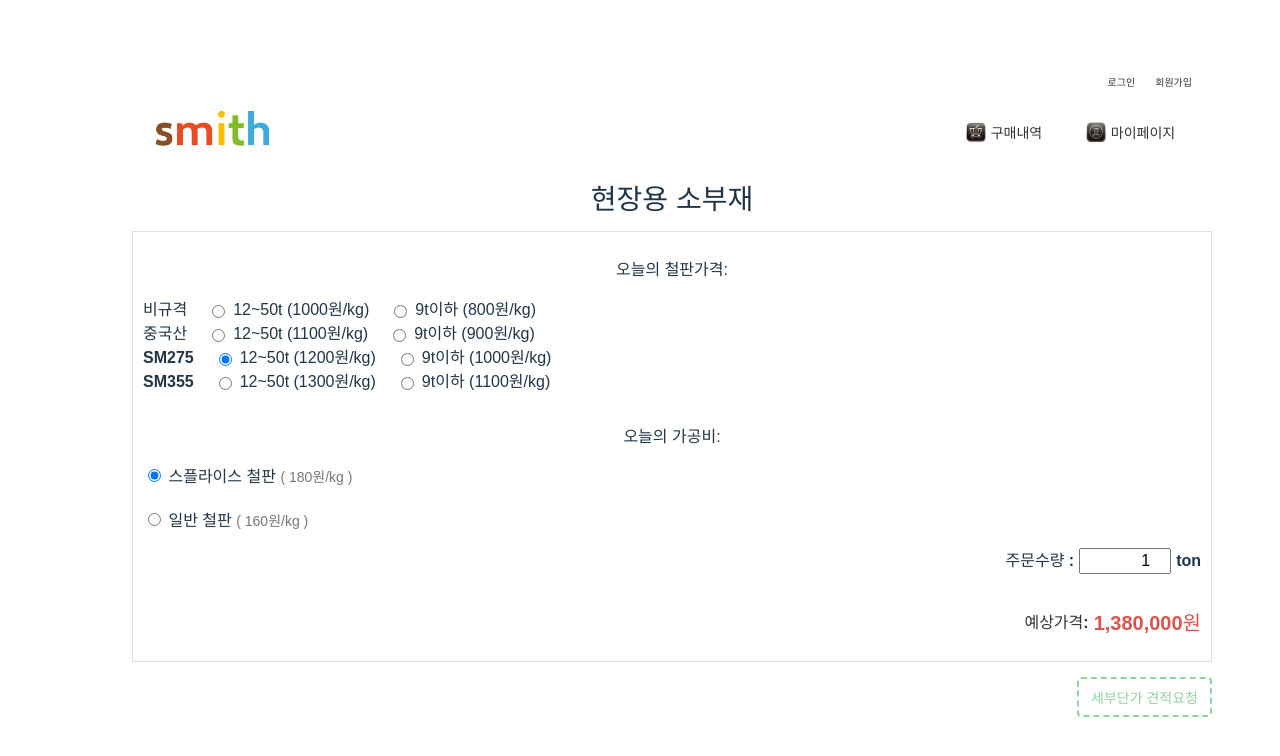
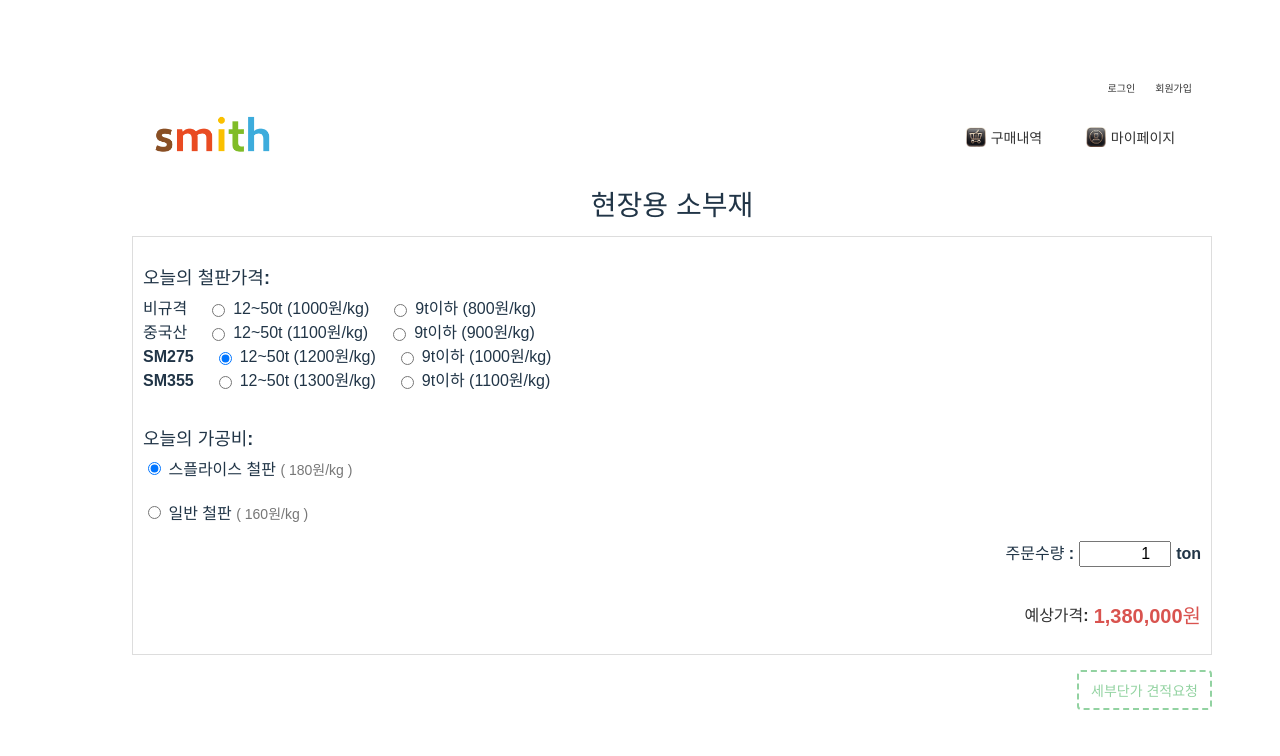
Before and after one commit to Agrain7/Smith-Frontend, a Vue app: page /product/1 in a window 1280 px wide. Shown: the top 756 px of the page. Built offline with nearby package versions, Linux system fonts and the light colour scheme; no server answers.

Commit message:
마이페이지 업데이트5

```diff
--- a/src/components/ProductDetail.vue
+++ b/src/components/ProductDetail.vue
@@ -296,6 +296,12 @@ export default {
   margin-top: 1px;
   text-align: right;
 }
+.price-title {
+  text-align: left;
+  font-weight: bold;
+  font-size: 18px;
+  margin-bottom: 5px;
+}
 .expected-price {
   font-size: 16px;
   color: #333;
```
